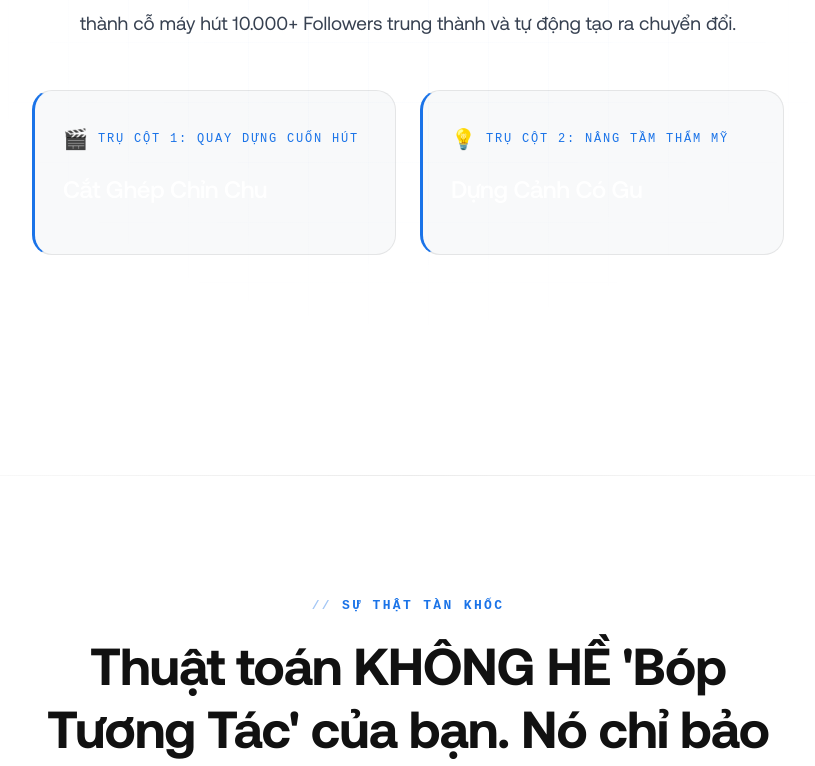
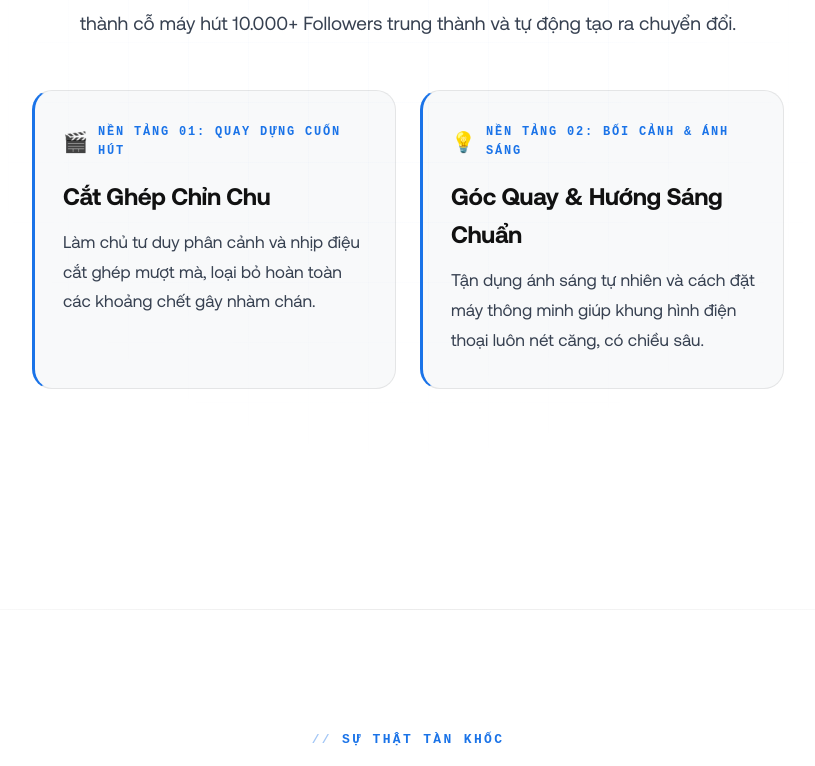
Before and after one commit to vietndj/30ngayviral.fedu.vn, a React (Vite) app: page / in a window 1280 px wide. Shown: the part 2025-2791 px from the top of the page, without its empty margins (232-1047 px from the left). Built offline with nearby package versions, Linux system fonts and the light colour scheme; a web font is replaced by a local one.

Commit message:
✨ Copy Polish: Replace TRỤ CỘT with NỀN TẢNG 01 & NỀN TẢNG 02 (Bối Cảnh & Ánh Sáng) for grounded practical tone

```diff
--- a/src/sections/HeroSection.tsx
+++ b/src/sections/HeroSection.tsx
@@ -151,7 +151,7 @@ export function HeroSection() {
             display: "grid", gridTemplateColumns: "repeat(auto-fit, minmax(min(100%, 280px), 1fr))", gap: 24,
             width: "100%", maxWidth: 820, margin: "48px auto 0", textAlign: "left",
           }}>
-            {/* Pillar 1 */}
+            {/* Foundation 1 */}
             <div style={{
               background: "var(--cl-card)", border: `1px solid var(--cl-line)`, borderLeft: `3px solid var(--cl-accent)`,
               borderRadius: t.cardRadius, padding: "clamp(20px, 5vw, 32px) clamp(16px, 4vw, 28px)", display: "flex", flexDirection: "column", gap: 12,
@@ -159,19 +159,19 @@ export function HeroSection() {
             }}>
               <div style={{ display: "flex", alignItems: "center", gap: 10 }}>
                 <span style={{ fontSize: 20 }}>🎬</span>
-                <span style={{ fontFamily: t.fontMono, fontSize: 12, letterSpacing: "0.15em", textTransform: "uppercase", color: "var(--cl-accent)", fontWeight: 500 }}>
-                  TRỤ CỘT 1: QUAY DỰNG CUỐN HÚT
+                <span style={{ fontFamily: t.fontMono, fontSize: 12, letterSpacing: "0.15em", textTransform: "uppercase", color: "var(--cl-accent)", fontWeight: 600 }}>
+                  NỀN TẢNG 01: QUAY DỰNG CUỐN HÚT
                 </span>
               </div>
-              <h3 style={{ fontFamily: t.fontBody, fontSize: "clamp(19px, 5vw, 24px)", fontWeight: 500, color: "#fff", margin: "4px 0 0", letterSpacing: "-0.015em" }}>
+              <h3 style={{ fontFamily: t.fontBody, fontSize: "clamp(19px, 5vw, 24px)", fontWeight: 700, color: "var(--cl-text-base)", margin: "4px 0 0", letterSpacing: "-0.015em" }}>
                 Cắt Ghép Chỉn Chu
               </h3>
-              <p style={{ fontSize: "clamp(15px, 3.8vw, 18px)", lineHeight: 1.75, color: "#e2e8f0", margin: 0 }}>
-                {(c as any).products?.[0]?.desc ?? ""}
+              <p style={{ fontSize: "clamp(15px, 3.8vw, 17px)", lineHeight: 1.75, color: "var(--cl-text-body)", margin: 0 }}>
+                Làm chủ tư duy phân cảnh và nhịp điệu cắt ghép mượt mà, loại bỏ hoàn toàn các khoảng chết gây nhàm chán.
               </p>
             </div>
 
-            {/* Pillar 2 */}
+            {/* Foundation 2 */}
             <div style={{
               background: "var(--cl-card)", border: `1px solid var(--cl-line)`, borderLeft: `3px solid var(--cl-accent)`,
               borderRadius: t.cardRadius, padding: "clamp(20px, 5vw, 32px) clamp(16px, 4vw, 28px)", display: "flex", flexDirection: "column", gap: 12,
@@ -179,15 +179,15 @@ export function HeroSection() {
             }}>
               <div style={{ display: "flex", alignItems: "center", gap: 10 }}>
                 <span style={{ fontSize: 20 }}>💡</span>
-                <span style={{ fontFamily: t.fontMono, fontSize: 12, letterSpacing: "0.15em", textTransform: "uppercase", color: "var(--cl-accent)", fontWeight: 500 }}>
-                  TRỤ CỘT 2: NÂNG TẦM THẨM MỸ
+                <span style={{ fontFamily: t.fontMono, fontSize: 12, letterSpacing: "0.15em", textTransform: "uppercase", color: "var(--cl-accent)", fontWeight: 600 }}>
+                  NỀN TẢNG 02: BỐI CẢNH & ÁNH SÁNG
                 </span>
               </div>
-              <h3 style={{ fontFamily: t.fontBody, fontSize: "clamp(19px, 5vw, 24px)", fontWeight: 500, color: "#fff", margin: "4px 0 0", letterSpacing: "-0.015em" }}>
-                Dựng Cảnh Có Gu
+              <h3 style={{ fontFamily: t.fontBody, fontSize: "clamp(19px, 5vw, 24px)", fontWeight: 700, color: "var(--cl-text-base)", margin: "4px 0 0", letterSpacing: "-0.015em" }}>
+                Góc Quay & Hướng Sáng Chuẩn
               </h3>
-              <p style={{ fontSize: "clamp(15px, 3.8vw, 18px)", lineHeight: 1.75, color: "#e2e8f0", margin: 0 }}>
-                {(c as any).products?.[1]?.desc ?? ""}
+              <p style={{ fontSize: "clamp(15px, 3.8vw, 17px)", lineHeight: 1.75, color: "var(--cl-text-body)", margin: 0 }}>
+                Tận dụng ánh sáng tự nhiên và cách đặt máy thông minh giúp khung hình điện thoại luôn nét căng, có chiều sâu.
               </p>
             </div>
           </div>
```
Also changed, not shown: 1 other file (tests, documents, lock files or other folders).
